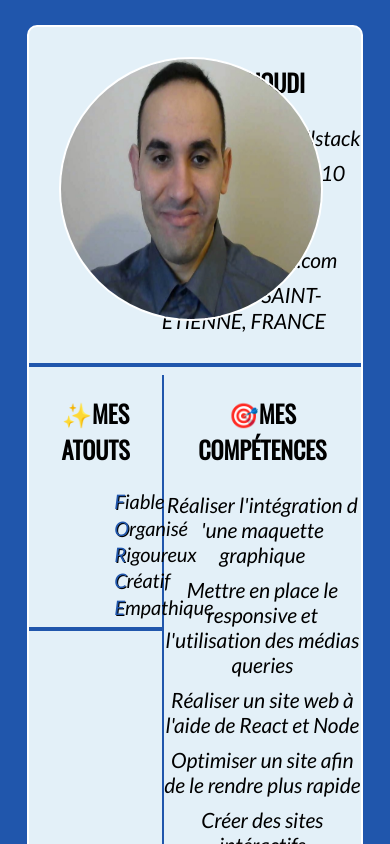
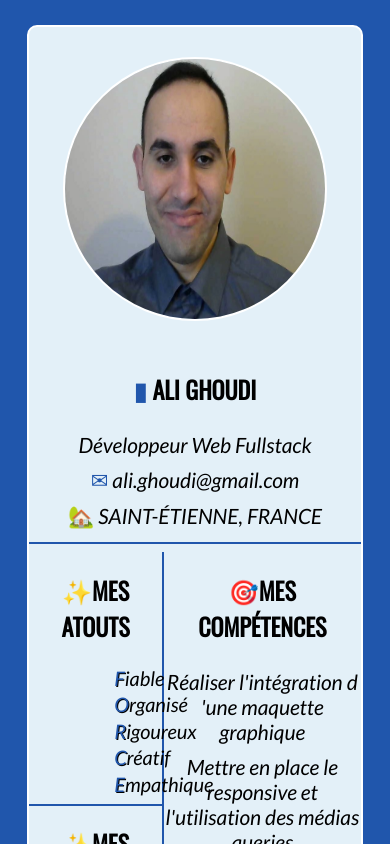
Before and after one commit to AGhoudi/My_Resume, a React (Create React App) app: page / in a window 390 px wide. Shown: the top 844 px of the page. Built offline with nearby package versions, Linux system fonts and the light colour scheme.

Commit message:
added components folder and TopResume component, added some media queries to display responsive

```diff
--- a/src/App.css
+++ b/src/App.css
@@ -19,35 +19,6 @@ body {
     border: 2px solid #fff;
 }
 
-.presentation {
-    display: flex;
-}
-
-.picture {
-    width: 25vw;
-    border-radius: 100%;
-    z-index: 2;
-    background-repeat: no-repeat;
-    background-size: cover;
-    right: 30px;
-}
-
-img {
-    width: 260px;
-    height: 260px;
-    border-radius: 100%;
-    margin: 30px 30px;
-    border: 2px solid #fff;
-    cursor: pointer;
-}
-
-.work {
-    width: 60vw;
-    display: flex;
-    flex-direction: column;
-    justify-content: center;
-}
-
 h1 {
     text-align: center;
     font-family: 'Oswald', sans-serif;
@@ -64,22 +35,8 @@ p {
     margin: 5px auto;
 }
 
-.phone {
-    padding: 0 15px;
-}
-
-.mail {
-    padding: 0 10px;
-    margin-left: 12px;
-}
-
-.home {
-    padding: 0 10px;
-    margin-left: 45px;
-}
-
 hr {
-    border: 2px solid #2056ac;
+    border: 1px solid #2056ac;
 }
 
 .competences {
--- a/src/App.js
+++ b/src/App.js
@@ -1,23 +1,12 @@
 import React from 'react';
-import logo from '../src/assets/cv.jpg'
 import './App.css';
+import TopResume from './components/TopResume';
 
 function App() {
   return (
     <div className="App">
         <div className="main_content">
-            <section className="presentation">
-              <div className="picture">
-                  <img  src={logo} alt="cv_picture"/>
-              </div>
-              <div className="work">
-                  <h1><span>&#9646;</span> ALI GHOUDI</h1>
-                  <p className="description">Développeur Web Fullstack</p>
-                  <p><span className="phone">&#9743;</span> 07 - 82 - 18 - 10 -34</p>
-                  <p><span className="mail">&#9993;</span> ali.ghoudi@gmail.com</p>
-                  <p><span className="home" role="img" aria-label="house">&#127969;</span> SAINT-ÉTIENNE, FRANCE</p>
-              </div>
-            </section>
+            <TopResume />
             <hr/>
             <section className="competences">
               <div className="mesAttouts">
@@ -30,6 +19,14 @@ function App() {
                     <li><span className="letter">E</span>mpathique</li>
                   </ul>
                   <hr/>
+                  <h2><span role="img" aria-label="mes atouts">&#10024;</span>MES ATOUTS</h2>
+                  <ul>
+                    <li><span className="letter">F</span>iable</li>
+                    <li><span className="letter">O</span>rganisé</li>
+                    <li><span className="letter">R</span>igoureux</li>
+                    <li><span className="letter">C</span>réatif</li>
+                    <li><span className="letter">E</span>mpathique</li>
+                  </ul>
               </div>
               <div className="mesCompetences">
                       <h2><span role="img" aria-label="mes compétences">&#127919;</span>MES COMPÉTENCES</h2>
--- /dev/null
+++ b/src/components/TopResume.css
@@ -0,0 +1,86 @@
+.presentation {
+    display: flex;
+}
+
+.picture {
+    width: 25vw;
+    border-radius: 100%;
+    z-index: 2;
+    background-repeat: no-repeat;
+    background-size: cover;
+    right: 30px;
+}
+
+img {
+    width: 260px;
+    height: 260px;
+    border-radius: 100%;
+    margin: 30px 30px;
+    border: 2px solid #fff;
+    cursor: pointer;
+}
+
+img:hover {
+    opacity: 0.80;
+    filter: sepia(85%);
+    border: 2px solid #000;
+}
+
+.work {
+    width: 60vw;
+    display: flex;
+    flex-direction: column;
+    justify-content: center;
+}
+
+.description {
+    padding-left: 33px;
+}
+
+.mail {
+    padding: 0 10px;
+    margin-left: 12px;
+}
+
+.home {
+    padding: 0 10px;
+    margin-left: 52px;
+}
+
+@media screen and (max-width: 800px) {
+    .presentation {
+        display: flex;
+        flex-direction: column;
+    }
+
+    .work {
+        width: 100%;
+    }
+
+    .picture {
+        width: 100%;
+        display: flex;
+        justify-content: center;
+    }
+
+    img {
+        margin: 30px auto;
+    }
+
+    .description {
+        padding-left: 0;
+        text-align: center;
+    }
+
+    .mail {
+        padding: 0;
+        margin-left: 0;
+        text-align: center;
+    }
+
+    .home {
+        padding: 0 ;
+        margin-left: 0;
+        text-align: center;
+    }
+}
--- /dev/null
+++ b/src/components/TopResume.jsx
@@ -0,0 +1,26 @@
+import React from 'react';
+import './TopResume.css';
+import logo from '../assets/cv.jpg'
+
+class TopResume extends React.Component {
+
+    render() {
+        return (
+            <React.Fragment>
+                <section className="presentation">
+                    <div className="picture">
+                        <img  src={logo} alt="cv_picture"/>
+                    </div>
+                    <div className="work">
+                        <h1><span>&#9646;</span> ALI GHOUDI</h1>
+                        <p className="description">Développeur Web Fullstack</p>
+                        <p><span className="mail">&#9993;</span> ali.ghoudi@gmail.com</p>
+                        <p><span className="home" role="img" aria-label="house">&#127969;</span> SAINT-ÉTIENNE, FRANCE</p>
+                    </div>
+                </section>
+            </React.Fragment>
+        );
+    }
+}
+
+export default TopResume;
```
Also changed, not shown: src/logo.svg (deleted).
